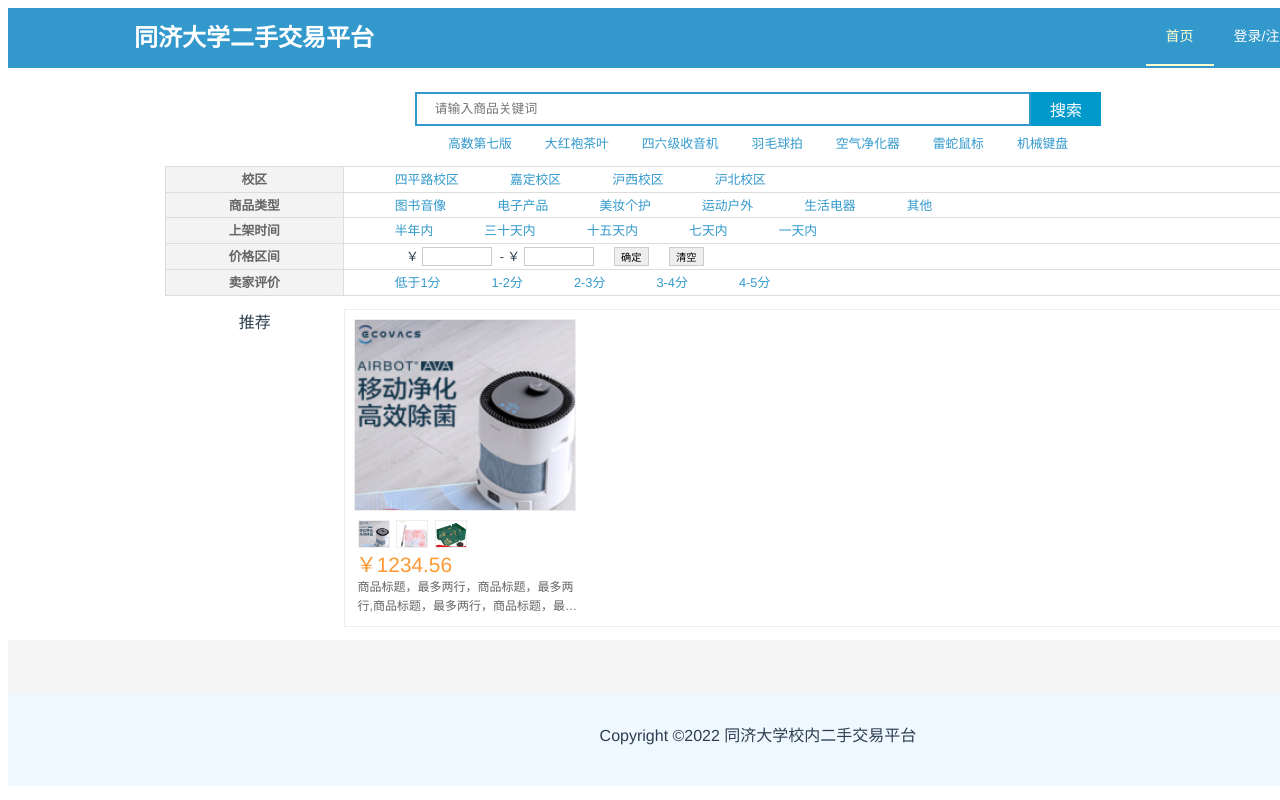
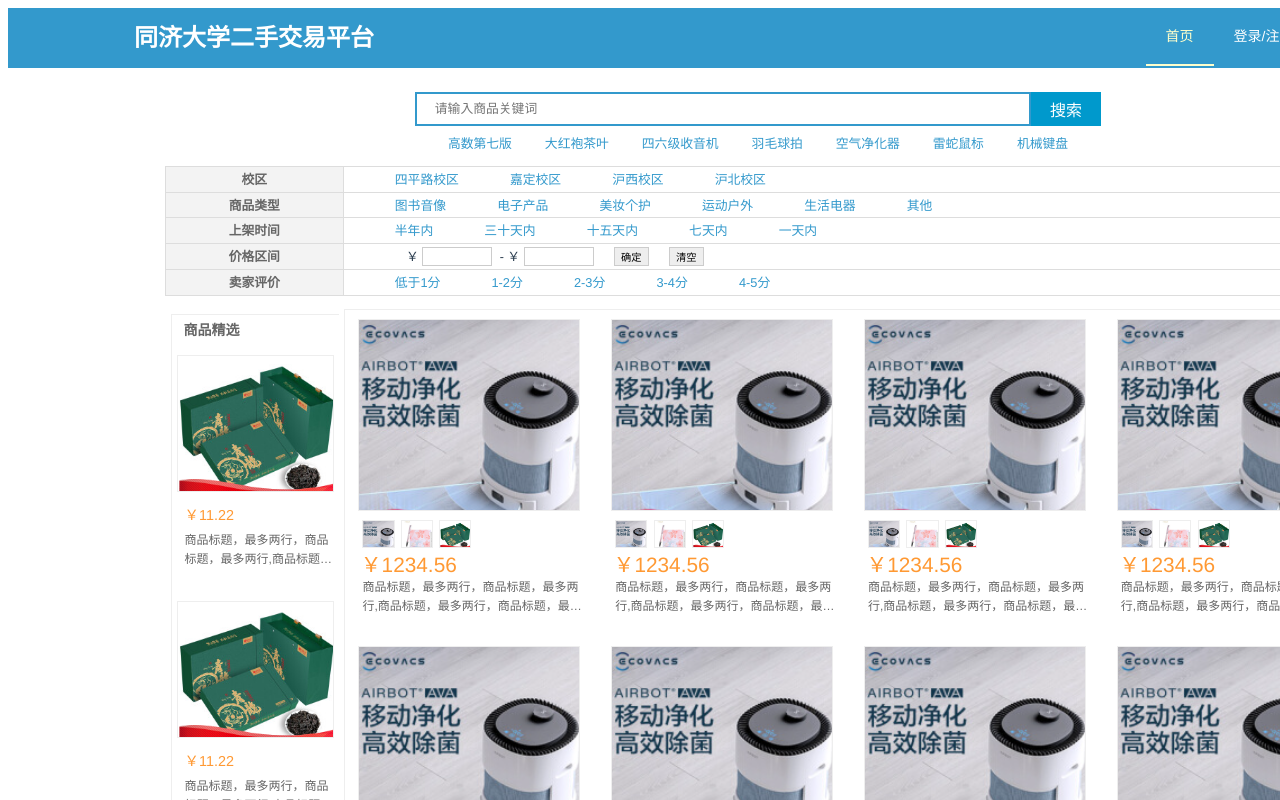
Before and after one commit to 3fuyang/flea-market, a Vue app: page /newresult in a window 1280 px wide. Shown: the top 800 px of the page. Built offline with nearby package versions, Linux system fonts and the light colour scheme.

Commit message:
完善搜索结果页面的推荐栏静态组件编写。

```diff
--- a/src/components/Result/GoodCard.vue
+++ b/src/components/Result/GoodCard.vue
@@ -113,6 +113,14 @@ function navigateDetails() {
   box-sizing: border-box;
   border: 1px solid transparent;
   width: 15em;
+  margin-right: .8em;
+  margin-bottom: 1.5em;
+}
+.gl-item-card:nth-child(4n){
+  margin-right: 0;
+}
+.gl-item-card:nth-child(4n+1){
+  margin-left: .3em;
 }
 .gl-item-card:hover{
   border: 1px solid #E9E9E9;
--- a/src/components/Result/RecommendList.vue
+++ b/src/components/Result/RecommendList.vue
@@ -1,11 +1,109 @@
 <template>
-推荐
+<div class="recommend-wrapper">
+  <p class="recommend-label">
+    商品精选
+  </p>
+  <div class="recommend-card" v-for="item in recommendList">
+    <div class="big-image-container">
+      <el-image
+        :src="item.imageURL"
+        class="big-image"
+        @click="navigateDetails(item.goodID)">
+      </el-image>
+    </div>
+    <p class="price-label">
+      ￥{{item.goodPrice}}
+    </p>
+    <p class="good-title" @click="navigateDetails(item.goodID)">
+      {{item.goodTitle}}
+    </p>
+  </div>
+</div>
 </template>
 
 <script setup>
+import { onBeforeMount } from 'vue'
+import { useRouter } from 'vue-router'
 
+const recommendList = []
+onBeforeMount(() => {
+  // 调用接口：传入（null） 返回（8个商品的简要信息：商品ID，商品价格，商品图片(任意一张)，商品标题）
+  for(let i = 0 ; i < 8 ; ++i){
+    recommendList.push({
+      goodID: '000001',
+      imageURL: '/src/assets/tea.png',
+      goodPrice: 11.22,
+      goodTitle: '商品标题，最多两行，商品标题，最多两行,商品标题，最多两行，商品标题，最多两行，商品标题，最多两行超过以...隐藏'
+    })
+  }
+})
+
+// 导航至详情页函数
+const router = useRouter()
+function navigateDetails(id) {
+  router.push({
+    path: '/details',
+    query: {
+      gid: id
+    }
+  })
+}
 </script>
 
 <style scoped>
-
+.recommend-wrapper{
+  border: 1px solid #eee;
+  border-right: none;
+  box-sizing: border-box;
+  height: 100%;
+  overflow: auto;
+  display: flex;
+  flex-direction: column;
+}
+.recommend-label{
+  font-size: .875rem;
+  margin: 0;
+  margin-left: .5em;
+  align-self: flex-start;
+  font-weight: 600;
+  color: #666;
+}
+.recommend-card{
+ display: flex;
+ flex-direction: column;
+ margin: 1em 0;
+}
+.big-image{
+  object-fit: scale-down;
+	border: 1px solid #EEE;
+  cursor: pointer;
+}
+.price-label{
+  padding-left: .5rem;
+  font-size: .9em;
+  font-weight: 500;
+  color: #FF9933;
+	margin: .5em 0;
+  align-self: flex-start;
+}
+.good-title{
+  padding-left: .5rem;
+  box-sizing: border-box;
+  text-align: left;
+  align-self: flex-start;
+  font-size: .75rem;
+  line-height: 1.6em;
+  height: 3.2em;
+  width: 100%;
+  overflow: hidden;
+  display: -webkit-box;
+  -webkit-box-orient: vertical;
+  -webkit-line-clamp: 2;
+  margin: 0;
+  color: #666;
+  cursor: pointer;
+}
+.good-title:hover{
+  color: #3399CC;
+}
 </style>
--- a/src/components/Result/ResultList.vue
+++ b/src/components/Result/ResultList.vue
@@ -1,19 +1,44 @@
 <template>
-<div class="gl-wrapper">
-  <GoodCard/>
+<div class="total-wrapper">
+  <div class="gl-wrapper">
+    <GoodCard v-for="n in 21" :good-i-d="`00000${n}`"/>
+  </div>
+  <div class="pagination-wrapper">
+    <el-pagination
+      :page-size="24"
+      :pager-count="11"
+      layout="prev, pager, next"
+      :total="1000"
+    />
+  </div>
 </div>
 </template>
 
 <script setup>
+import { onBeforeMount } from 'vue'
 import GoodCard from './GoodCard.vue'
+onBeforeMount(() => {
+  // 根据query中的关键词、过滤条件、以初始页码1，向服务器请求数据
 
+})
 </script>
 
 <style scoped>
-.gl-wrapper{
+.total-wrapper{
   border: 1px solid #eee;
   box-sizing: border-box;
   padding: .4em 0;
+  display: flex;
+  flex-direction: column;
+  min-height: 44em;
 }
-
+.gl-wrapper{
+  display: flex;
+  flex-direction: row;
+  flex-wrap: wrap;
+  justify-content: flex-start;
+}
+.pagination-wrapper{
+  align-self: center;
+}
 </style>
--- a/src/router/index.js
+++ b/src/router/index.js
@@ -17,7 +17,6 @@ const Confirm = () => import("../views/User/Confirm.vue")
 const Security = () => import("../views/User/Security.vue")
 const ShoppingCart = () => import("../views/User/ShoppingCart.vue")
 const Stream = () => import("../views/User/Stream.vue")
-const Upload = () => import("../views/User/Upload.vue")
 
 const AdminReport = () => import("../views/Administrator/HandlingReports.vue")
 
@@ -42,7 +41,6 @@ const routes = [
 	{ path: '/security',	component: Security},
   { path: '/shoppingcart',component: ShoppingCart},
   { path: '/stream',		component: Stream},
-  { path: '/upload',		component: Upload},
 
 	{ path: '/admin/report', component: AdminReport },
 
--- a/src/views/NewResult.vue
+++ b/src/views/NewResult.vue
@@ -158,6 +158,7 @@ function queryByKeywords(popular = null) {
 }
 .recommend-wrapper {
   flex: 0 1 15%;
+  padding: .3rem;
 }
 .result-wrapper{
   flex: 1 0 85%;
--- a/src/views/User/Upload.vue
+++ /dev/null
@@ -1,22 +0,0 @@
-<template>
-<div id="name">
-
-</div>
-</template>
-
-<script>
-
-export default {
-    components:{
-
-    },
-    data(){
-        return{
-
-        }
-    },
-    methods:{
-
-    },
-}
-</script>
```
